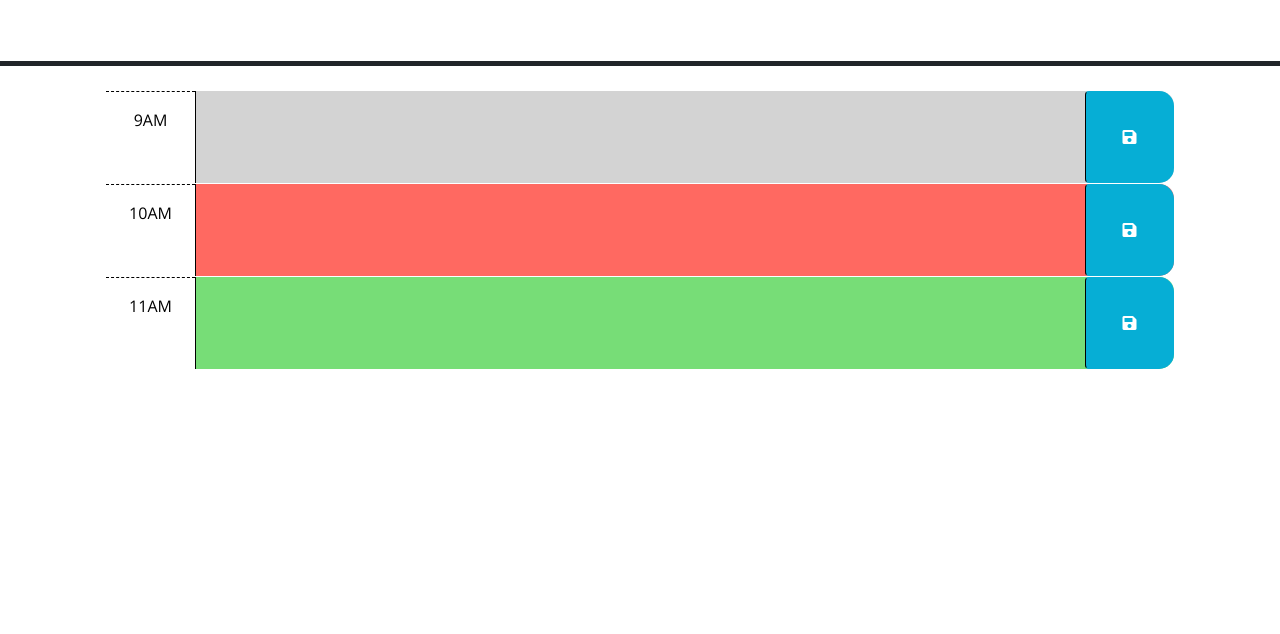
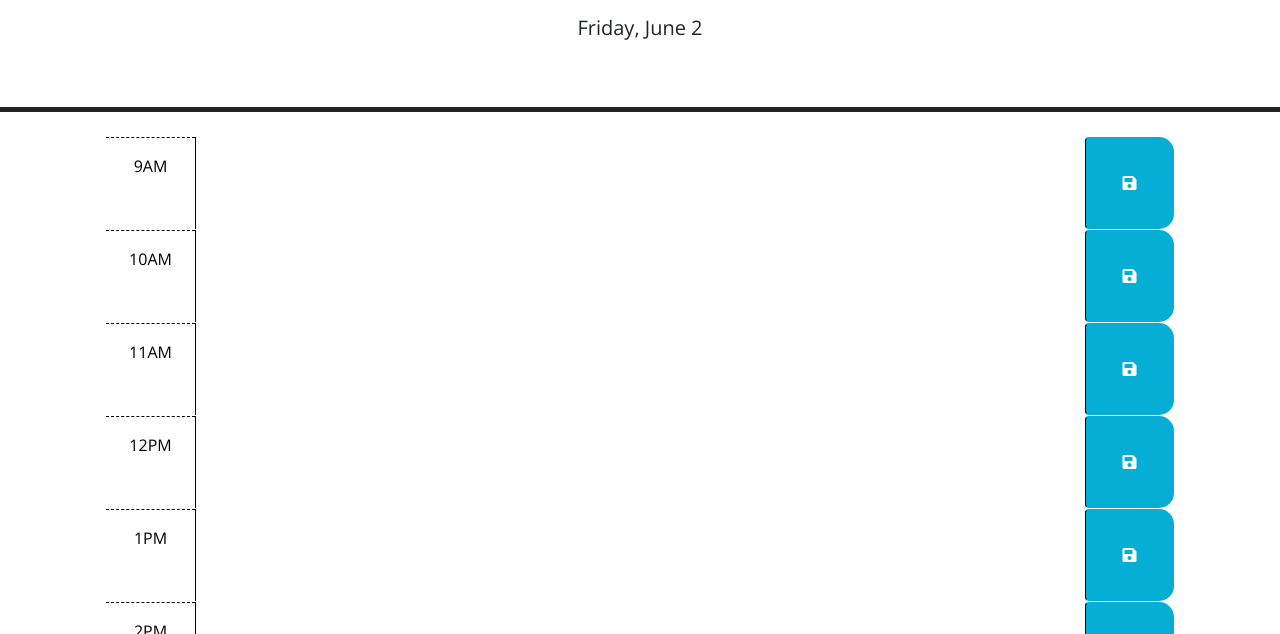
Before and after one commit to KRWeidner/CalendarSchedulerApp, a plain HTML site: page index.html in a window 1280 px wide. Shown: the part 166-800 px from the top of the page. Drawn offline with nearby package versions, Linux system fonts and the light colour scheme; files that its build step writes are made by us from their sources.

Commit message:
displaying date and generating time blocks

```diff
--- a/Assets/js/script.js
+++ b/Assets/js/script.js
@@ -1,3 +1,17 @@
+var hourBlock = $('.hour-block');
+var saveButton = $('.saveBtn');
+var currentDay = $('#currentDay');
+var calendar = $('.calendar');
+
+var calendarEvent = [{
+  index: Number,
+  hour: String,
+  event: String
+}];
+
+var today = dayjs();
+
+
 // Wrap all code that interacts with the DOM in a call to jQuery to ensure that
 // the code isn't run until the browser has finished rendering all the elements
 // in the html.
@@ -8,16 +22,43 @@ $(function () {
   // function? How can DOM traversal be used to get the "hour-x" id of the
   // time-block containing the button that was clicked? How might the id be
   // useful when saving the description in local storage?
-  //
+
   // TODO: Add code to apply the past, present, or future class to each time
   // block by comparing the id to the current hour. HINTS: How can the id
   // attribute of each time-block be used to conditionally add or remove the
   // past, present, and future classes? How can Day.js be used to get the
   // current hour in 24-hour time?
+
+  //hourBlock.addClass('future');//past,future
   //
   // TODO: Add code to get any user input that was saved in localStorage and set
   // the values of the corresponding textarea elements. HINT: How can the id
   // attribute of each time-block be used to do this?
   //
   // TODO: Add code to display the current date in the header of the page.
+  currentDay.text(today.format('dddd, MMMM D'));
+
+  for (var i = 10; i < 19; i++) {
+    var amPm = "PM";
+    var timeslot = hourBlock.clone().appendTo(calendar);
+    if (i > 12) {
+      timeslot.children().eq(0).text(Math.abs([i - 12]) + amPm);
+    }
+    else {
+      if (i < 12) {
+        amPm = "AM";
+      }
+      timeslot.children().eq(0).text(i + amPm);
+    }
+  }
+
+
+  // $(".saveBtn").each(function (index) {
+  //   $(this).on('click', function () {
+  //     var calEventName = $.trim($('textarea').eq(index).val());
+  //     var scheduledHour = $.trim($(this).parent().closest('div').text());
+  //     calendarEvent.push({ index: index, hour: scheduledHour, event: calEventName });
+  //     console.log(calendarEvent);
+  //   });
+  // });
 });
--- a/index.html
+++ b/index.html
@@ -18,7 +18,7 @@
       href="https://fonts.googleapis.com/css?family=Open+Sans&display=swap"
       rel="stylesheet"
     />
-    <link rel="stylesheet" href="style.css" />
+    <link rel="stylesheet" href="./Assets/css/style.css" />
     <title>Work Day Scheduler</title>
   </head>
 
@@ -28,7 +28,7 @@
       <p class="lead">A simple calendar app for scheduling your work day</p>
       <p id="currentDay" class="lead"></p>
     </header>
-    <div class="container-lg px-5">
+    <div class="container-lg px-5 calendar">
       <!-- Use class for "past", "present", and "future" to apply styles to the
         time-block divs accordingly. The javascript will need to do this by
         adding/removing these classes on each div by comparing the hour in the
@@ -39,28 +39,10 @@
         code is implemented.
         -->
 
-      <!-- Example of a past time block. The "past" class adds a gray background color. -->
-      <div id="hour-9" class="row time-block past">
+      <!-- Example of a a present time block. The "present" class adds a red background color. -->
+      <div class="row time-block hour-block">
         <div class="col-2 col-md-1 hour text-center py-3">9AM</div>
-        <textarea class="col-8 col-md-10 description" rows="3"> </textarea>
-        <button class="btn saveBtn col-2 col-md-1" aria-label="save">
-          <i class="fas fa-save" aria-hidden="true"></i>
-        </button>
-      </div>
-
-      <!-- Example of a a present time block. The "present" class adds a red background color. -->
-      <div id="hour-10" class="row time-block present">
-        <div class="col-2 col-md-1 hour text-center py-3">10AM</div>
-        <textarea class="col-8 col-md-10 description" rows="3"> </textarea>
-        <button class="btn saveBtn col-2 col-md-1" aria-label="save">
-          <i class="fas fa-save" aria-hidden="true"></i>
-        </button>
-      </div>
-
-      <!-- Example of a future time block. The "future" class adds a green background color. -->
-      <div id="hour-11" class="row time-block future">
-        <div class="col-2 col-md-1 hour text-center py-3">11AM</div>
-        <textarea class="col-8 col-md-10 description" rows="3"> </textarea>
+        <textarea class="col-8 col-md-10 description eventInput" rows="3"> </textarea>
         <button class="btn saveBtn col-2 col-md-1" aria-label="save">
           <i class="fas fa-save" aria-hidden="true"></i>
         </button>
@@ -73,6 +55,6 @@
       crossorigin="anonymous"
     ></script>
 
-    <script src="script.js"></script>
+    <script src="./Assets/js/script.js"></script>
   </body>
 </html>
```
